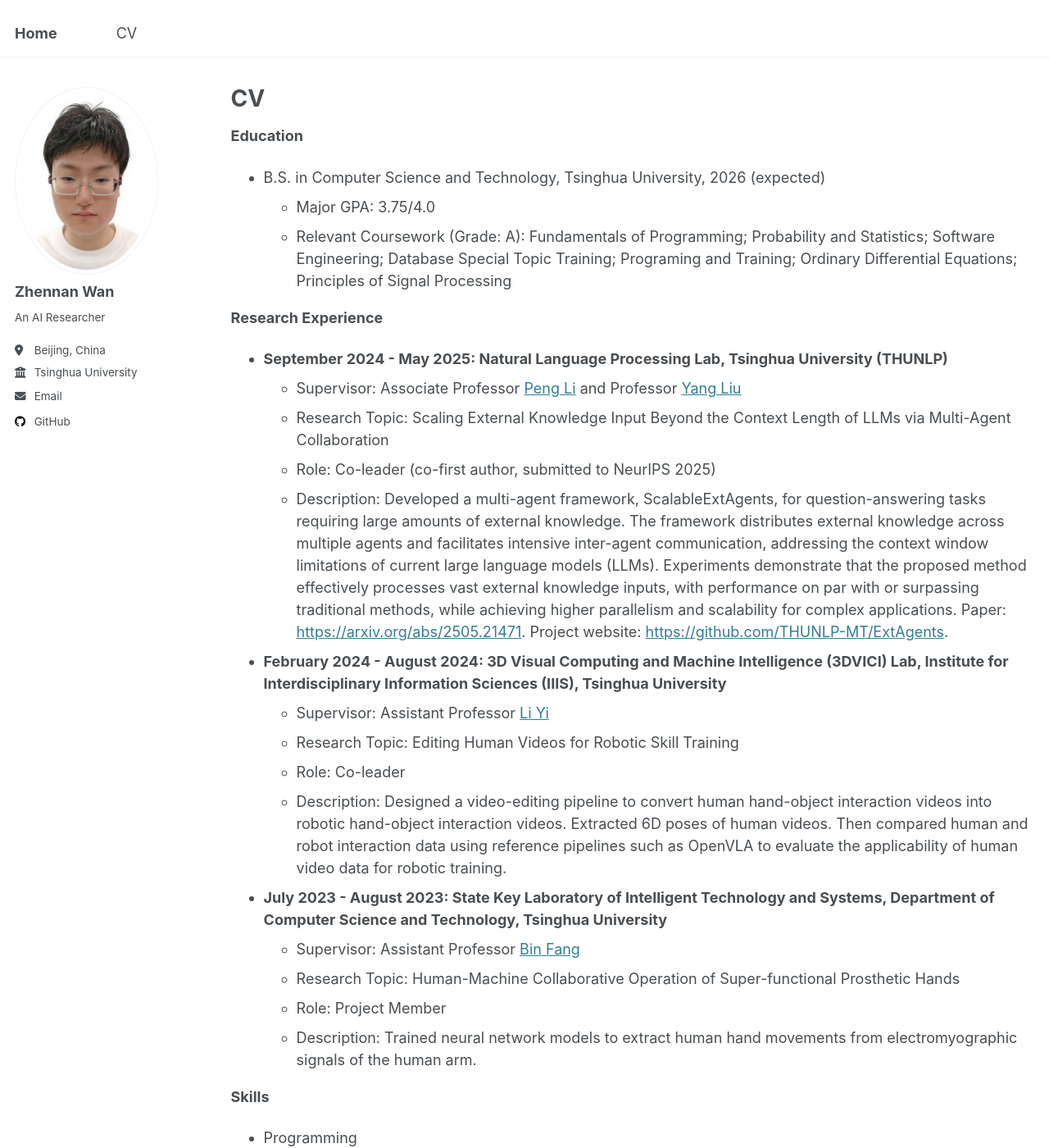
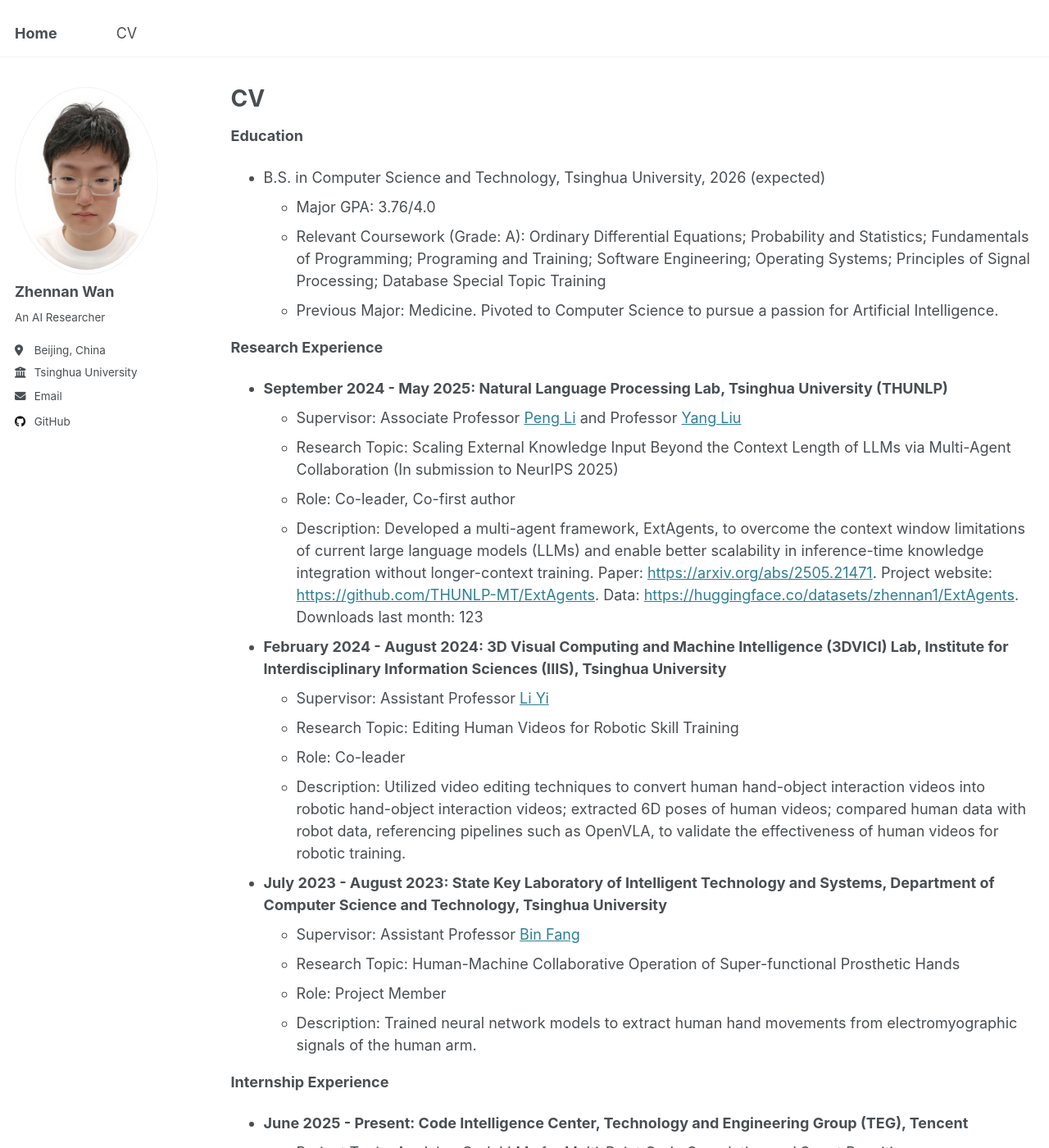
Before and after one commit to zhennan1/zhennan1.github.io, a Jekyll site: the page built from _pages/cv.md, in a window 1280 px wide and 1400 px high. Shown: the whole window at 82% size. Built offline with Jekyll 4.4.1, drawn with Linux system fonts in a browser that asks for light colours; some of the changed text lies outside the part shown.

Commit message:
Update cv.md

```diff
--- a/_pages/cv.md
+++ b/_pages/cv.md
@@ -14,29 +14,44 @@
 <!-- * Ph.D in Version Control Theory, GitHub University, 2018 (expected) -->
 <!-- * M.S. in Jekyll, GitHub University, 2014 -->
 * B.S. in Computer Science and Technology, Tsinghua University, 2026 (expected)
-  * Major GPA: 3.75/4.0
-  * Relevant Coursework (Grade: A): Fundamentals of Programming; Probability and Statistics; Software Engineering; Database Special Topic Training; Programing and Training; Ordinary Differential Equations; Principles of Signal Processing
+  * Major GPA: 3.76/4.0
+  * Relevant Coursework (Grade: A): Ordinary Differential Equations; Probability and Statistics; Fundamentals of Programming; Programing and Training; Software Engineering; Operating Systems; Principles of Signal Processing; Database Special Topic Training
+  * Previous Major: Medicine. Pivoted to Computer Science to pursue a passion for Artificial Intelligence.
 
 **Research Experience**
 
 * **September 2024 - May 2025: Natural Language Processing Lab, Tsinghua University (THUNLP)**
   * Supervisor: Associate Professor [Peng Li](https://lpeng.net/) and Professor [Yang Liu](https://nlp.csai.tsinghua.edu.cn/~ly/)
-  * Research Topic: Scaling External Knowledge Input Beyond the Context Length of LLMs via Multi-Agent Collaboration
-  * Role: Co-leader (co-first author, submitted to NeurIPS 2025)
-  * Description: Developed a multi-agent framework, ScalableExtAgents, for question-answering tasks requiring large amounts of external knowledge. The framework distributes external knowledge across multiple agents and facilitates intensive inter-agent communication,
-addressing the context window limitations of current large language models (LLMs). Experiments demonstrate that the proposed method effectively processes vast external knowledge inputs, with performance on par with or surpassing traditional methods, while achieving higher parallelism and scalability for complex applications. Paper: [https://arxiv.org/abs/2505.21471](https://arxiv.org/abs/2505.21471). Project website: [https://github.com/THUNLP-MT/ExtAgents](https://github.com/THUNLP-MT/ExtAgents).
+  * Research Topic: Scaling External Knowledge Input Beyond the Context Length of LLMs via Multi-Agent Collaboration (In submission to NeurIPS 2025)
+  * Role: Co-leader, Co-first author
+  * Description: Developed a multi-agent framework, ExtAgents, to overcome the context window limitations of current large language models (LLMs) and enable better scalability in inference-time knowledge integration without longer-context training. Paper: [https://arxiv.org/abs/2505.21471](https://arxiv.org/abs/2505.21471). Project website: [https://github.com/THUNLP-MT/ExtAgents](https://github.com/THUNLP-MT/ExtAgents). Data: [https://huggingface.co/datasets/zhennan1/ExtAgents](https://huggingface.co/datasets/zhennan1/ExtAgents). Downloads last month: 123
 
 * **February 2024 - August 2024: 3D Visual Computing and Machine Intelligence (3DVICI) Lab, Institute for Interdisciplinary Information Sciences (IIIS), Tsinghua University**
   * Supervisor: Assistant Professor [Li Yi](https://ericyi.github.io/)
   * Research Topic: Editing Human Videos for Robotic Skill Training
   * Role: Co-leader
-  * Description: Designed a video-editing pipeline to convert human hand-object interaction videos into robotic hand-object interaction videos. Extracted 6D poses of human videos. Then compared human and robot interaction data using reference pipelines such as OpenVLA to evaluate the applicability of human video data for robotic training.
+  * Description: Utilized video editing techniques to convert human hand-object interaction videos into robotic hand-object interaction videos; extracted 6D poses of human videos; compared human data with robot data, referencing pipelines such as OpenVLA, to validate the effectiveness of human videos for robotic training.
 
 * **July 2023 - August 2023: State Key Laboratory of Intelligent Technology and Systems, Department of Computer Science and Technology, Tsinghua University**
   * Supervisor: Assistant Professor [Bin Fang](https://scholar.google.com/citations?user=5G47IcIAAAAJ&hl=zh-CN)
   * Research Topic: Human-Machine Collaborative Operation of Super-functional Prosthetic Hands
   * Role: Project Member
   * Description: Trained neural network models to extract human hand movements from electromyographic signals of the human arm.
+
+**Internship Experience**
+
+* **June 2025 - Present: Code Intelligence Center, Technology and Engineering Group (TEG), Tencent**
+  * Project Topic: Applying CodeLLMs for Multi-Point Code Completion and Smart Rewriting
+  * Role: Student Leader
+  * Description: Investigated data synthesis algorithms for Code Large Language Models (CodeLLMs) specifically for multi-point code completion and intelligent rewrite tasks. Trained a CodeLLM-based Fusion Model for multi-point completion to enable multi-point navigation and provide intelligent rewrite suggestions within code editing scenarios.
+
+**Course Project**
+
+* **April 2025 - June 2025: Frontiers in AI safety and Governance (2025 Spring)**
+  * Lecturer: Professor [Peng Cui](https://pengcui.thumedialab.com/)
+  * Project Topic: Adaptive Safety Priming: Inference-Time Safeguards for Large Reasoning Models
+  * Role: Independent
+  * Description: Developed a lightweight and dynamic safety mechanism, Adaptive Safety Priming (ASP), for large reasoning models (LRM) at inference time, which leverages their step-by-step inference process to enable real-time intervention. This approach provides a more adaptive and resource efficient path to develop robustly safe models. [Report](https://github.com/zhennan1/ASP/blob/main/Report.pdf)
 
 <!-- * Spring 2024: Academic Pages Collaborator
   * GitHub University
```
